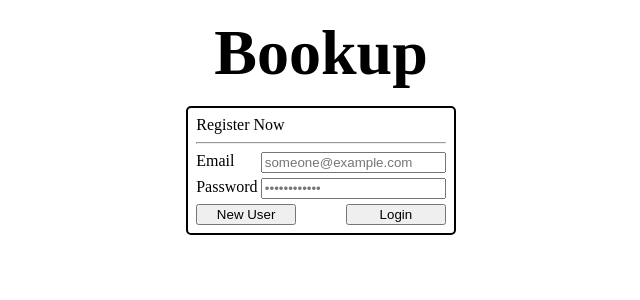
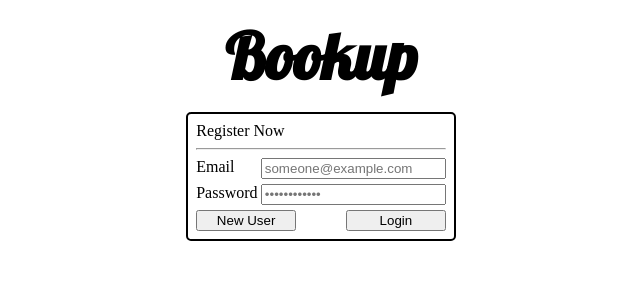
Before and after one commit to aryamccarthy/Bookup, a PHP site: page / in a window 1280 px wide. Shown: the part 67-367 px from the top of the page, without its empty margins (319-959 px from the left). Run offline with PHP 8.4, Linux system fonts and the light colour scheme; some libraries are stand-ins or nearby versions.

Commit message:
Added font for Bookup title

```diff
--- a/Web_App/css/stylesheet.css
+++ b/Web_App/css/stylesheet.css
@@ -22,6 +22,7 @@ ul {
   font-size: 4em;
   text-align: center;
   margin: 0.25em;
+  font-family: 'Lobster', cursive;
 }
 
 form {
--- a/Web_App/html/head.html
+++ b/Web_App/html/head.html
@@ -4,6 +4,7 @@
 <!-- sweetalert includes from local files -->
 <script src="sweetalert/sweet-alert.min.js"></script>
 <link rel="stylesheet" type="text/css" href="sweetalert/sweet-alert.css">
+<link href='http://fonts.googleapis.com/css?family=Lobster' rel='stylesheet' type='text/css'>
 
 <!-- Default styling and encoding -->
 <link rel="stylesheet" type="text/css" href="css/stylesheet.css">
```
